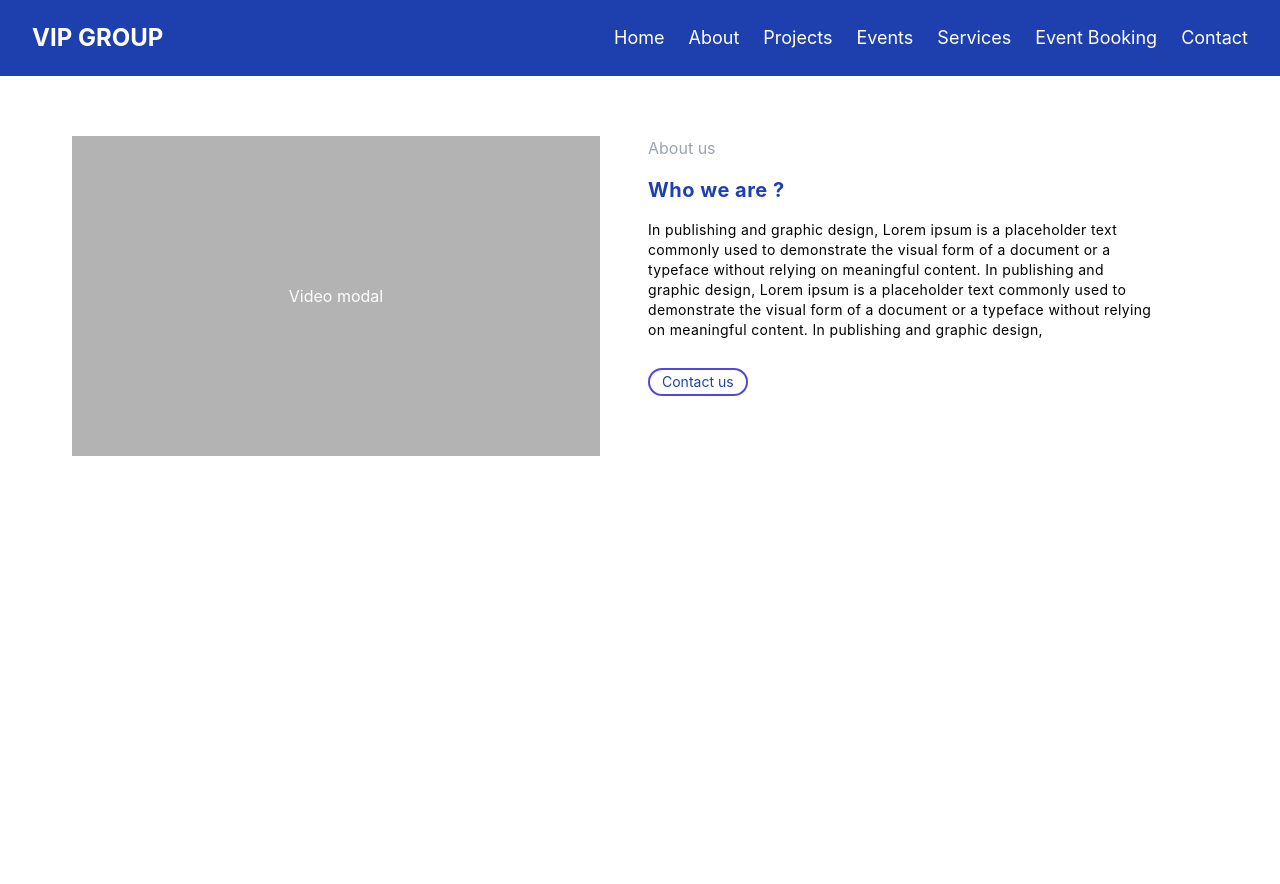
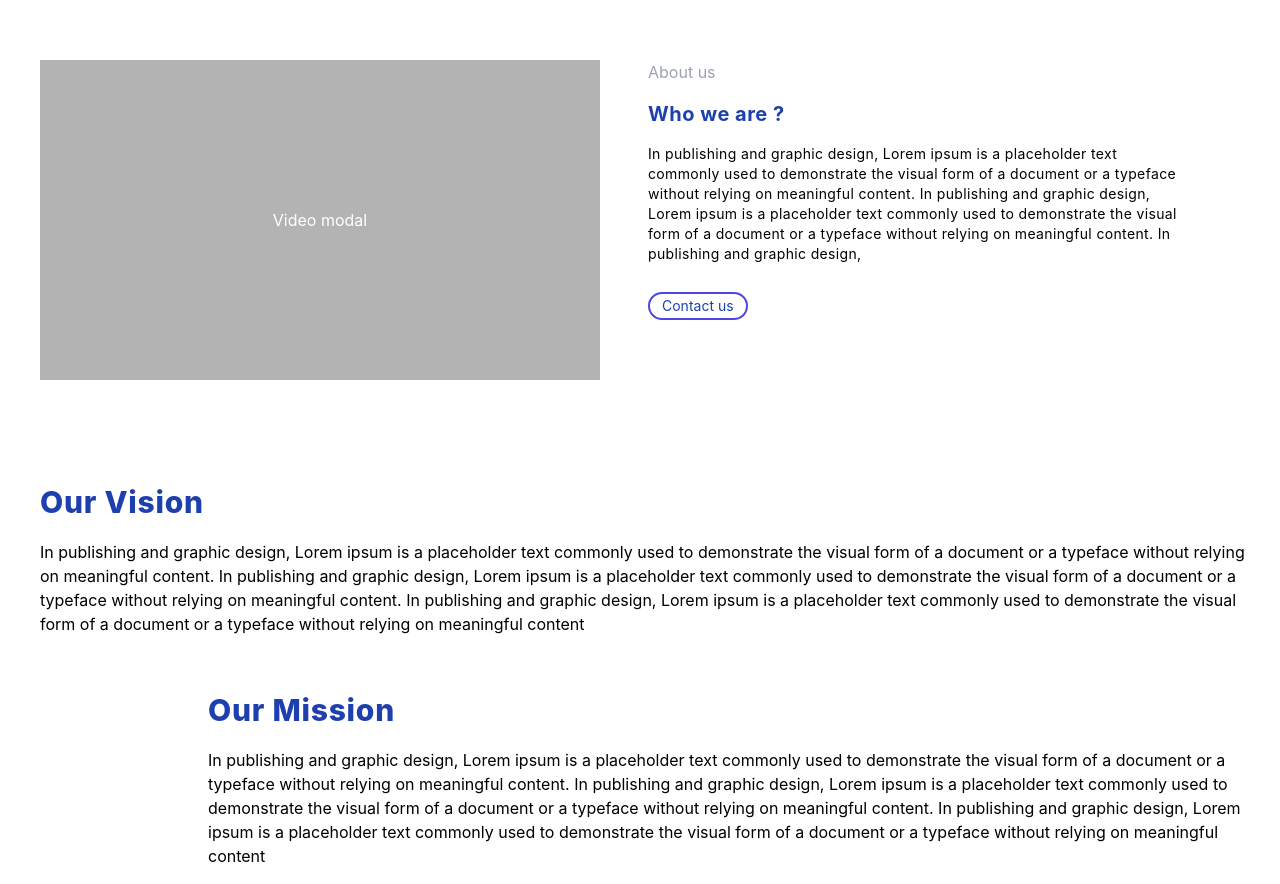
Before and after one commit to A4OnE/sirg, a Next.js app: page /About in a window 1280 px wide. Before the commit the page ends 800 px from the top, so only its background shows below. Built offline with nearby package versions, Linux system fonts and the light colour scheme.

Commit message:
our vision and mission

```diff
--- a/pages/About.jsx
+++ b/pages/About.jsx
@@ -1,9 +1,20 @@
 import Head from "next/head";
 import Link from "next/link";
 import PageTemplate from "../components/Templates/PageTemplate";
-import React from "react";
+import React, { useState } from "react";
 
 function About() {
+  const [Data, setData] = useState([
+    {
+
+      title:'Our Vision',
+      description:"In publishing and graphic design, Lorem ipsum is a placeholder text commonly used to demonstrate the visual form of a document or a typeface without relying on meaningful content. In publishing and graphic design, Lorem ipsum is a placeholder text commonly used to demonstrate the visual form of a document or a typeface without relying on meaningful content. In publishing and graphic design, Lorem ipsum is a placeholder text commonly used to demonstrate the visual form of a document or a typeface without  relying on meaningful content"
+    },
+    {
+      title:'Our Mission',
+      description:"In publishing and graphic design, Lorem ipsum is a placeholder text commonly used to demonstrate the visual form of a document or a typeface without relying on meaningful content. In publishing and graphic design, Lorem ipsum is a placeholder text commonly used to demonstrate the visual form of a document or a typeface without relying on meaningful content. In publishing and graphic design, Lorem ipsum is a placeholder text commonly used to demonstrate the visual form of a document or a typeface without  relying on meaningful content"
+    }
+  ])
   return (
     <div>
       <Head>
@@ -14,7 +25,7 @@ function About() {
         />
         <link rel="icon" href="/favicon.ico" />
       </Head>
-      <PageTemplate>
+      {/* <PageTemplate> */}
         {/* About us introduction */}
         <div className="h-fit flex w-full mt-5 ">
           <div className="flex-1 h-96">
@@ -45,8 +56,19 @@ function About() {
           </div>
         </div>
 
-        {/*  */}
-      </PageTemplate>
+        {/* our Vesion  and our mission */}
+        <div className=" w-full h-fit mt-20">
+          {
+            Data.map((val,i)=>{
+              return <div key={i} className={`w
+             m-4 ${i===1?'ml-52 mt-14':'ml-10'} ` }>
+                <p className="text-primary text-3xl font-extrabold tracking-wide mb-5 leading-9">{val.title}</p>
+                <div className="text-base leading-6 w-fit">{val.description}</div>
+              </div>
+            })
+          }
+        </div>
+      {/* </PageTemplate> */}
     </div>
   );
 }
```
